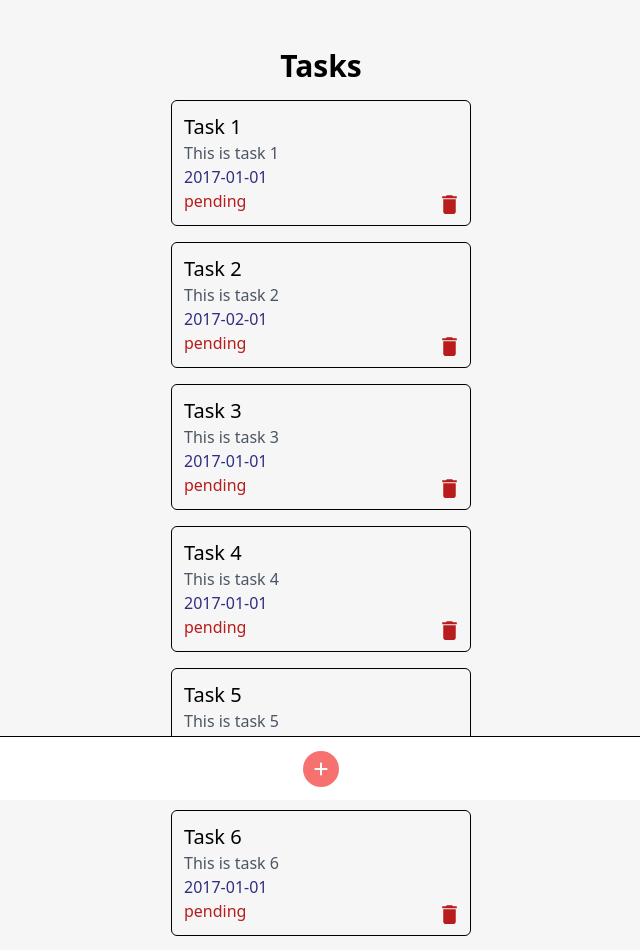
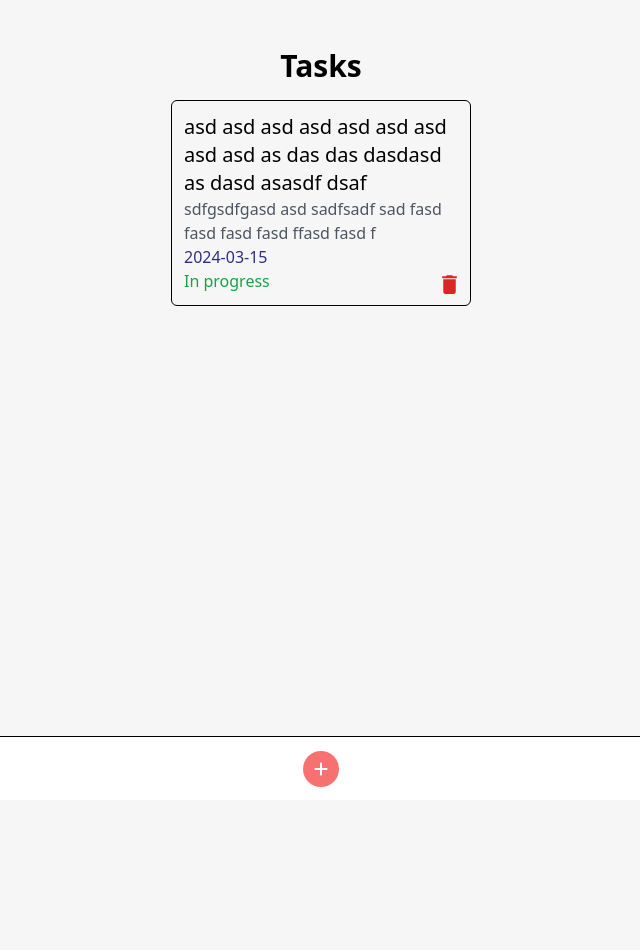
Before and after one commit to knyazWeb/simple-todo-app, a React (Vite) app: page /home in a window 1280 px wide. Shown: the top 950 px of the page, without its empty margins (319-959 px from the left). After the commit the page ends 800 px from the top, so only its background shows below. Built offline with nearby package versions, Linux system fonts and the light colour scheme; data requests are answered from the project's data file.

Commit message:
change task

```diff
--- a/db.json
+++ b/db.json
@@ -1,75 +1,11 @@
 {
   "tasks": [
     {
-      "id": 1,
-      "title": "Task 1",
-      "date": "2017-01-01",
-      "description": "This is task 1",
-      "status": "pending"
-    },
-    {
-      "id": 2,
-      "title": "Task 2",
-      "date": "2017-02-01",
-      "description": "This is task 2",
-      "status": "pending"
-    },
-    {
-      "id": 3,
-      "title": "Task 3",
-      "date": "2017-01-01",
-      "description": "This is task 3",
-      "status": "pending"
-    },
-    {
-      "id": 4,
-      "title": "Task 4",
-      "date": "2017-01-01",
-      "description": "This is task 4",
-      "status": "pending"
-    },
-    {
-      "id": 5,
-      "title": "Task 5",
-      "date": "2017-03-01",
-      "description": "This is task 5",
-      "status": "pending"
-    },
-    {
-      "id": 6,
-      "title": "Task 6",
-      "date": "2017-01-01",
-      "description": "This is task 6",
-      "status": "pending"
-    },
-    {
-      "id": 7,
-      "title": "Task 7",
-      "date": "2017-03-01",
-      "description": "This is task 7",
-      "status": "pending"
-    },
-    {
-      "id": 8,
-      "title": "Task 8",
-      "date": "2017-01-01",
-      "description": "This is task 8",
-      "status": "pending"
-    },
-    {
-      "id": 9,
-      "title": "Task 9",
-      "date": "2017-02-01",
-      "description": "This is task 9",
-      "status": "pending"
-    },
-    {
-      "id": 10,
-      "title": "Task 10",
-      "date": "2017-01-01",
-      "description": "This is task 10",
-      "status": "pending"
+      "id": "0dc4",
+      "title": "asd asd asd asd asd asd asd asd asd as das das dasdasd as dasd asasdf dsaf",
+      "description": "sdfgsdfgasd asd sadfsadf sad fasd fasd fasd fasd ffasd fasd f",
+      "date": "2024-03-15",
+      "status": "In progress"
     }
-
   ]
 }
--- a/src/App.tsx
+++ b/src/App.tsx
@@ -1,11 +1,8 @@
-
+import { RouterProvider } from "react-router-dom";
+import { router } from "./routes/Routes.tsx";
 
 const App = () => {
-
-  return (
-    <>
-    </>
-  );
+  return <RouterProvider router={router} />;
 };
 
 export default App;
--- a/src/components/task/Task.tsx
+++ b/src/components/task/Task.tsx
@@ -1,5 +1,6 @@
-import { useRemoveTaskMutation } from "../../services/TasksService.ts";
-import { MdDelete } from "react-icons/md";
+import { useChangeTaskMutation, useRemoveTaskMutation } from "../../services/TasksService.ts";
+import { MdDelete, MdOutlineDone } from "react-icons/md";
+import { useEffect, useRef, useState } from "react";
 
 type TaskProps = {
   id: number;
@@ -11,14 +12,83 @@ type TaskProps = {
 
 const Task = ({ id, title, description, date, status }: TaskProps) => {
   const [removeTask] = useRemoveTaskMutation();
+  const [isEditingTitle, setIsEditingTitle] = useState(false);
+  const [isEditingDescription, setIsEditingDescription] = useState(false);
+  const [changeTask] = useChangeTaskMutation();
+  const [titleValue, setTitleValue] = useState(title);
+  const [descriptionValue, setDescriptionValue] = useState(description);
+  const titleInputRef = useRef<HTMLInputElement>(null);
+  const descriptionInputRef = useRef<HTMLInputElement>(null);
+
+  // TODO: РЕШИТЬ ПРОБЛЕМЫ С ПЕРЕХОДОМ ОТ description к title инпутам
+  useEffect(() => {
+    if (isEditingTitle && titleInputRef.current) {
+      titleInputRef.current.focus();
+    }
+    if (isEditingDescription && descriptionInputRef.current) {
+      descriptionInputRef.current.focus();
+    }
+  }, [isEditingTitle, isEditingDescription]);
+
+  const saveInputHandler = async () => {
+    if (titleValue.trim() !== "" && descriptionValue.trim() !== "") {
+      await changeTask({ id, title: titleValue, description: descriptionValue, date, status });
+    }
+  };
   return (
-    <div className="relative w-full flex flex-col border-black border rounded-md p-3">
-      <h2 className="text-xl">{title}</h2>
-      <p className="text-base text-gray-600">{description}</p>
+    <div className="relative w-full flex flex-col border-black border rounded-md p-3 break-words">
+      {isEditingTitle ? (
+        <input
+          ref={titleInputRef}
+          value={titleValue}
+          onChange={(e) => setTitleValue(e.target.value)}
+          onBlur={() =>
+            setTimeout(() => {
+              setIsEditingTitle(false);
+              titleValue.trim() === "" && setTitleValue(title);
+            }, 300)
+          }
+        />
+      ) : (
+        <h2 onClick={() => setIsEditingTitle(true)} className="text-xl">
+          {titleValue}
+        </h2>
+      )}
+      {isEditingDescription ? (
+        <input
+          ref={descriptionInputRef}
+          value={descriptionValue}
+          onChange={(e) => setDescriptionValue(e.target.value)}
+          onBlur={() =>
+            setTimeout(() => {
+              setIsEditingDescription(false);
+              descriptionValue.trim() === "" && setDescriptionValue(description);
+            }, 300)}
+        />
+      ) : (
+        <p onClick={() => setIsEditingDescription(true)} className="text-base text-gray-600">
+          {descriptionValue}
+        </p>
+      )}
       <p className="text-indigo-900">{date}</p>
       <p className={status === "In progress" ? "text-green-600" : "text-red-700"}>{status}</p>
+      <div className="absolute bottom-2 right-2 flex gap-1">
+        {(isEditingTitle || isEditingDescription || titleValue !== title || description !== descriptionValue) && (
+          <MdOutlineDone
+            onClick={(e) => {
+              (titleValue !== title || descriptionValue !== description) && saveInputHandler();
+            }}
+            size={25}
+            className="text-blue-500 cursor-pointer hover:text-blue-700 transition-all duration-300 ease-in-out"
+          />
+        )}
 
-      <MdDelete onClick={() => removeTask(id)} size={25} className="absolute bottom-2 right-2 text-red-700 cursor-pointer" />
+        <MdDelete
+          onClick={() => removeTask(id)}
+          size={25}
+          className="text-red-600 cursor-pointer hover:text-red-800 transition-all duration-300 ease-in-out"
+        />
+      </div>
     </div>
   );
 };
--- a/src/main.tsx
+++ b/src/main.tsx
@@ -1,16 +1,15 @@
 import React from "react";
 import ReactDOM from "react-dom/client";
 import "./styles/globals.scss";
-import { RouterProvider } from "react-router-dom";
-import { router } from "./routes/Routes.tsx";
 import Store from "./store/store.ts";
 import { Provider } from "react-redux";
+import App from "./App.tsx";
 
 ReactDOM.createRoot(document.getElementById("root")!).render(
   <React.StrictMode>
 
     <Provider store={Store}>
-      <RouterProvider router={router} />
+      <App />
     </Provider>
 
   </React.StrictMode>
--- a/src/services/TasksService.ts
+++ b/src/services/TasksService.ts
@@ -24,8 +24,17 @@ export const tasksApi = createApi({
         method: "DELETE",
       }),
       invalidatesTags: ["Task"],
-    })
+    }),
+    changeTask: builder.mutation<void, ITask>({
+      query: (task) => ({
+        url: `/tasks/${task.id}`,
+        method: "PUT",
+        body: task,
+      }),
+      invalidatesTags: ["Task"],
+    }),
+
   }),
 });
 
-export const { useGetTasksQuery, useAddTaskMutation, useRemoveTaskMutation } = tasksApi;
+export const { useGetTasksQuery, useAddTaskMutation, useRemoveTaskMutation, useChangeTaskMutation } = tasksApi;
```
